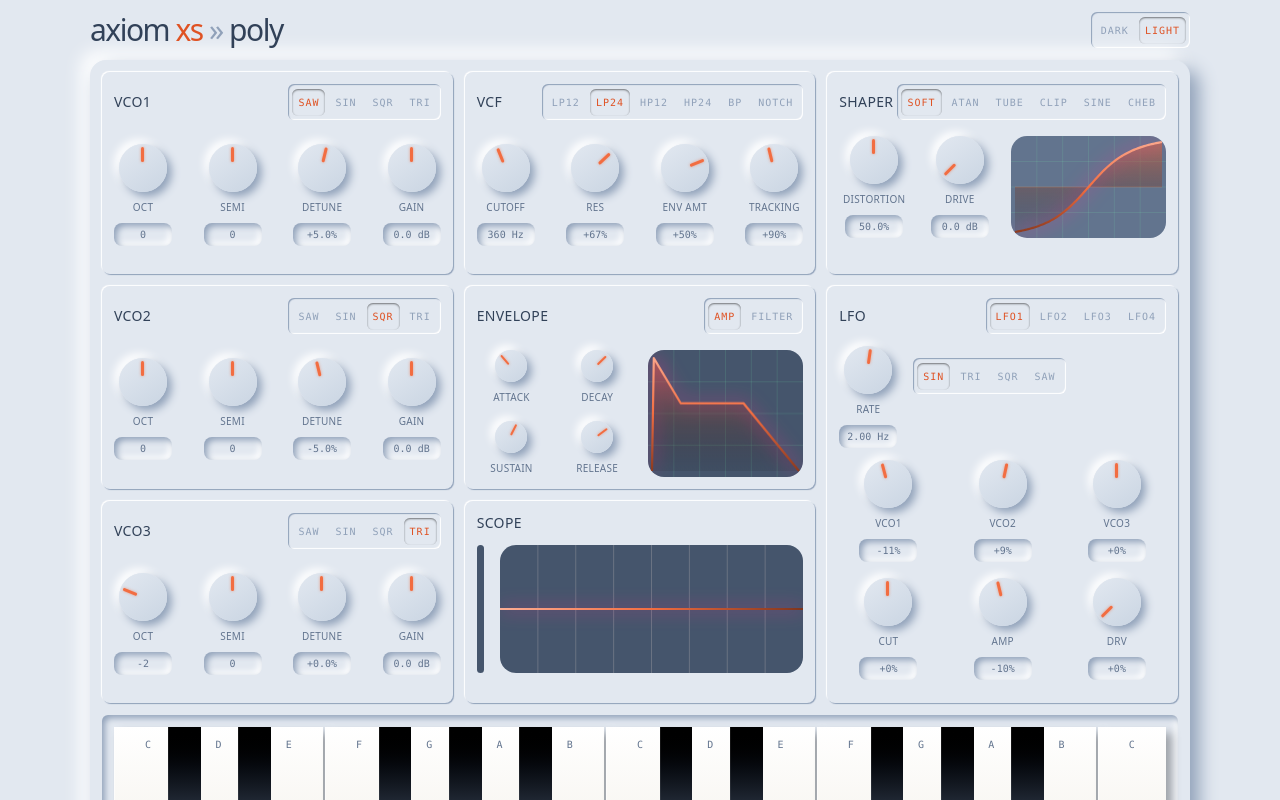
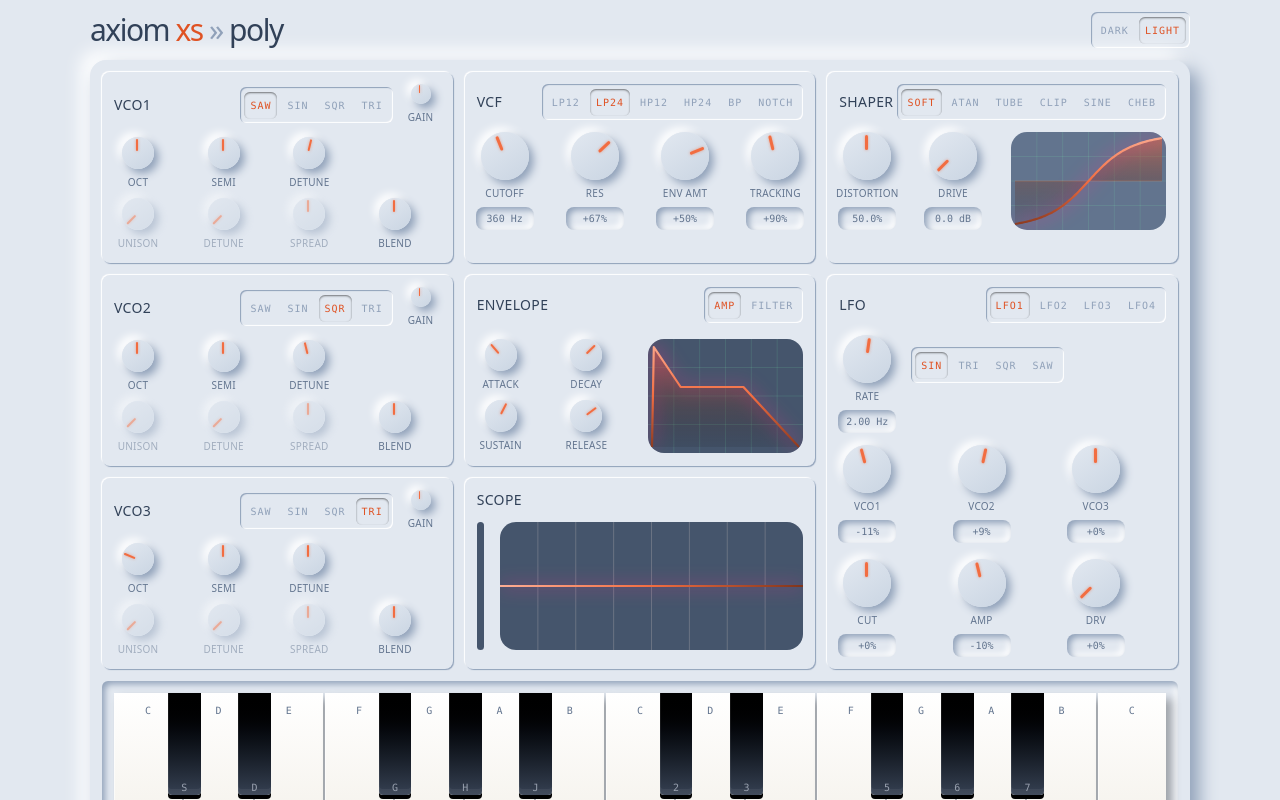
Before and after one commit to svandriel/axiom-synth, a Vue app in the folder app/: page / in a window 1280 px wide. Shown: the top 800 px of the page. Built offline with nearby package versions, Linux system fonts and the light colour scheme.

Commit message:
feat(ui): restyle oscillator panel and add unison placeholders

```diff
--- a/app/src/components/EnvelopePanel.vue
+++ b/app/src/components/EnvelopePanel.vue
@@ -3,7 +3,7 @@
     <template #top-right>
       <Toggle :values="envelopes" v-model="current" />
     </template>
-    <div class="mt-4 grid grid-cols-4 grid-rows-2 gap-4">
+    <div class="mt-4 grid grid-cols-4 grid-rows-2 gap-x-4 gap-y-2">
       <Knob
         class="col-start-1 row-start-1"
         size="sm"
--- a/app/src/components/FilterPanel.vue
+++ b/app/src/components/FilterPanel.vue
@@ -3,11 +3,10 @@
     <template #top-right>
       <Toggle v-model="type" :values="types" />
     </template>
-    <div class="mt-3 flex flex-row justify-between gap-4">
+    <div class="flex flex-row justify-between gap-4">
       <Knob
         label="Cutoff"
         v-model="cutoff"
-        class="mt-3"
         size="md"
         :from="20"
         :to="20000"
@@ -18,7 +17,6 @@
       <Knob
         label="Res"
         v-model="resonance"
-        class="mt-3"
         size="md"
         :from="0"
         :to="1"
@@ -28,7 +26,6 @@
       <Knob
         label="Env Amt"
         v-model="envAmount"
-        class="mt-3"
         size="md"
         :from="-1"
         :to="1"
@@ -38,7 +35,6 @@
       <Knob
         label="Tracking"
         v-model="tracking"
-        class="mt-3"
         size="md"
         :from="0"
         :to="2"
--- a/app/src/components/Knob.vue
+++ b/app/src/components/Knob.vue
@@ -1,6 +1,14 @@
 <template>
   <div
-    class="knob-block flex touch-none flex-col items-center gap-2"
+    class="knob-block flex touch-none flex-col items-center gap-1.5 text-2xs"
+    :class="{
+      'opacity-50': props.disabled,
+      'w-20': size === 'lg',
+      'w-14': size === 'md',
+      'w-12': size === 'sm',
+      'w-10': size === 'xs',
+    }"
+    :data-size="size"
     @pointerdown="onPointerDown"
     @pointermove="onPointerMove"
     @pointerup="release"
@@ -9,12 +17,14 @@
     @lostpointercapture="release"
   >
     <div
-      class="knob relative cursor-ns-resize rounded-full shadow-out-sm duration-200 ease-in-out outline-none dark:shadow-out-sm-dark"
+      class="knob relative rounded-full shadow-out-sm duration-200 ease-in-out outline-none dark:shadow-out-sm-dark"
       :class="{
         active,
+        'cursor-ns-resize': !props.disabled,
         'h-18 w-18': size === 'lg',
         'h-12 w-12': size === 'md',
         'h-8 w-8': size === 'sm',
+        'h-5 w-5': size === 'xs',
       }"
       role="slider"
       tabindex="0"
@@ -22,19 +32,19 @@
       :aria-valuemin="from"
       :aria-valuemax="to"
       :aria-valuenow="value"
-      :data-size="size"
       ref="knob"
       :style="{
         '--angle': `${angle}deg`,
         '--sweep-start': `${sweepStart}deg`,
         '--sweep': `${sweep}deg`,
+        '--arc-thickness': `${arcThickness}px`,
       }"
     >
       <div class="arc absolute rounded-full"></div>
       <div class="pointer absolute"></div>
     </div>
     <div
-      class="knob-label mt-0 text-2xs tracking-wide text-primary-500 dark:text-primary-400"
+      class="knob-label mt-0 tracking-wide text-primary-500 dark:text-primary-400"
     >
       <span v-if="!showValue && active">
         {{ format(value) }}
@@ -45,7 +55,7 @@
     </div>
     <div
       v-if="showValue"
-      class="knob-value rounded-lg p-1 font-mono text-2xs text-primary-500 shadow-in-sm dark:text-primary-300 dark:shadow-in-sm-dark"
+      class="knob-value rounded-lg p-1 font-mono text-primary-500 shadow-in-sm dark:text-primary-300 dark:shadow-in-sm-dark"
     >
       {{ displayValue }}
     </div>
@@ -64,8 +74,9 @@ const props = withDefaults(
     tickSize?: number;
     logBase?: number;
     format?: (value: number) => string;
-    size?: 'sm' | 'md' | 'lg';
+    size?: 'xs' | 'sm' | 'md' | 'lg';
     showValue?: boolean;
+    disabled?: boolean;
   }>(),
   {
     from: 0,
@@ -75,6 +86,7 @@ const props = withDefaults(
     format: (value: number) => `${value}`,
     size: 'lg',
     showValue: true,
+    disabled: false,
   },
 );
 const angleMin = -135; // corresponds to normalized 0
@@ -108,6 +120,14 @@ const sweepStart = computed(() => {
 const sweep = computed(() => {
   const valueAngle = convertNormalizedToAngle(normalizedValue.value);
   return Math.abs(valueAngle - sweepZero);
+});
+
+const arcThickness = computed(() => {
+  if (props.size === 'xs') {
+    return 2;
+  } else {
+    return 4;
+  }
 });
 
 // Converts a value from the component's range to a normalized 0..1 range
@@ -147,7 +167,7 @@ let startY = 0;
 let startV = 0;
 
 function onPointerDown(e: PointerEvent) {
-  if (!knob.value) return;
+  if (props.disabled || !knob.value) return;
   startY = e.clientY;
   startV = normalizedValue.value;
   active.value = true;
@@ -156,7 +176,7 @@ function onPointerDown(e: PointerEvent) {
 }
 
 function onPointerMove(e: PointerEvent) {
-  if (!active.value) return;
+  if (props.disabled || !active.value) return;
   var dy = startY - e.clientY;
   set(startV + dy / (e.shiftKey ? 600 : 180));
 }
@@ -223,7 +243,8 @@ function resetToDefault() {
     inset 2px 2px 4px var(--color-primary-400),
     inset -2px -2px 4px var(--color-primary-100);
 }
-.knob[data-size='sm']::before {
+.knob-block[data-size='xs'] .knob::before,
+.knob-block[data-size='sm'] .knob::before {
   display: none;
 }
 
@@ -273,14 +294,20 @@ function resetToDefault() {
 
   transition: transform 0.01s ease-in-out;
 }
-.knob[data-size='sm'] .pointer {
+.knob-block[data-size='xs'] .knob .pointer {
+  width: 1.5px;
+  height: 8px;
+  transform: translateY(-100%) rotate(var(--angle)) translateY(-1px);
+}
+
+.knob-block[data-size='sm'] .knob .pointer {
   width: 2px;
   height: 12px;
   transform: translateY(-100%) rotate(var(--angle)) translateY(-2px);
 }
 
 .knob .arc {
-  inset: -6px;
+  inset: calc(-2 * var(--arc-thickness));
   background: conic-gradient(
     from var(--sweep-start),
     var(--color-accent-300) 0deg,
@@ -289,7 +316,7 @@ function resetToDefault() {
   );
   mask: radial-gradient(
     farthest-side,
-    transparent calc(100% - 4px),
+    transparent calc(100% - var(--arc-thickness)),
     #000 calc(100% - 3px)
   );
   opacity: 0.9;
@@ -301,10 +328,10 @@ function resetToDefault() {
   text-align: center;
 }
 
-.knob[data-size='md']::before {
+.knob-block[data-size='md'] .knob::before {
   inset: 5px;
 }
-.knob[data-size='md'] .pointer {
+.knob-block[data-size='md'] .knob .pointer {
   width: 3px;
   height: 15px;
   transform: translateY(-100%) rotate(var(--angle)) translateY(-6px);
--- a/app/src/components/LfoPanel.vue
+++ b/app/src/components/LfoPanel.vue
@@ -3,7 +3,7 @@
     <template #top-right>
       <Toggle v-model="selectedLfo" :values="lfoSlots" />
     </template>
-    <div class="mt-3 flex flex-row gap-4">
+    <div class="flex flex-row gap-4">
       <Knob
         v-model="rateHz"
         label="Rate"
--- a/app/src/components/OscillatorPanel.vue
+++ b/app/src/components/OscillatorPanel.vue
@@ -1,51 +1,101 @@
 <template>
   <Panel :label="label ?? 'osc'">
     <template #top-right>
-      <Toggle :values="waveForms" v-model="modelValue.waveform" />
+      <div class="flex flex-row items-center justify-between gap-2">
+        <Toggle :values="waveForms" v-model="modelValue.waveform" />
+        <Knob
+          label="Gain"
+          v-model="modelValue.gain"
+          size="xs"
+          :from="0"
+          :to="2"
+          :default="1"
+          :format="dbDisplay"
+          :show-value="false"
+        />
+      </div>
     </template>
 
-    <div class="mt-3 flex flex-row justify-between gap-4">
+    <div class="grid grid-cols-4 grid-rows-2 gap-4 gap-y-2">
       <Knob
         label="Oct"
         v-model="modelValue.octave"
-        class="mt-3"
-        size="md"
+        size="sm"
         :from="-4"
         :to="4"
         :default="0"
         :tick-size="1"
         :format="semiDisplay"
+        :show-value="false"
       />
       <Knob
         label="Semi"
         v-model="modelValue.semi"
-        class="mt-3"
-        size="md"
+        size="sm"
         :from="-11"
         :to="11"
         :default="0"
         :tick-size="1"
         :format="semiDisplay"
+        :show-value="false"
       />
       <Knob
         label="Detune"
         v-model="modelValue.detune"
-        class="mt-3"
-        size="md"
+        size="sm"
         :from="-50"
         :to="50"
         :default="0"
         :format="fractionDisplay(1)"
+        :show-value="false"
       />
       <Knob
-        label="Gain"
-        v-model="modelValue.gain"
-        class="mt-3"
-        size="md"
+        label="Unison"
+        v-model="unison"
+        size="sm"
+        class="row-start-2"
         :from="0"
-        :to="2"
-        :default="1"
-        :format="dbDisplay"
+        :to="8"
+        :default="0"
+        :tick-size="1"
+        :format="semiDisplay"
+        :show-value="false"
+        :disabled="true"
+      />
+      <Knob
+        label="Detune"
+        v-model="unisonDetune"
+        size="sm"
+        class="row-start-2"
+        :from="0"
+        :to="50"
+        :default="0"
+        :format="fractionDisplay(1)"
+        :show-value="false"
+        :disabled="true"
+      />
+      <Knob
+        label="Spread"
+        v-model="unisonSpread"
+        size="sm"
+        class="row-start-2"
+        :from="-50"
+        :to="50"
+        :default="0"
+        :format="fractionDisplay(1)"
+        :show-value="false"
+        :disabled="true"
+      />
+      <Knob
+        label="Blend"
+        v-model="unisonBlend"
+        size="sm"
+        class="row-start-2"
+        :from="-50"
+        :to="50"
+        :default="0"
+        :format="fractionDisplay(1)"
+        :show-value="false"
       />
     </div>
   </Panel>
@@ -59,6 +109,7 @@ import { semiDisplay } from '../utils/semi-display.ts';
 import Knob from './Knob.vue';
 import Panel from './Panel.vue';
 import Toggle from './Toggle.vue';
+import { ref } from 'vue';
 
 defineProps<{
   label?: string;
@@ -68,6 +119,11 @@ defineModel<OscillatorConfig>({
   required: true,
 });
 
+const unison = ref(0);
+const unisonDetune = ref(0);
+const unisonSpread = ref(0);
+const unisonBlend = ref(0);
+
 const waveForms: Array<{ id: WaveFormType; label: string }> = [
   { id: 'sawtooth', label: 'Saw' },
   { id: 'sine', label: 'Sin' },
--- a/app/src/components/Panel.vue
+++ b/app/src/components/Panel.vue
@@ -6,7 +6,9 @@
       </div>
       <slot name="top-right" />
     </div>
-    <slot />
+    <div class="mt-3">
+      <slot />
+    </div>
   </div>
 </template>
 <script setup lang="ts">
--- a/app/src/components/ScopePanel.vue
+++ b/app/src/components/ScopePanel.vue
@@ -1,6 +1,6 @@
 <template>
   <Panel label="Scope">
-    <div class="mt-3 flex flex-row gap-4">
+    <div class="flex flex-row gap-4">
       <VUMeter :get-value="() => engine.meterLevel" />
       <div class="relative h-full w-full overflow-hidden rounded-2xl">
         <canvas
--- a/app/src/components/Toggle.vue
+++ b/app/src/components/Toggle.vue
@@ -1,6 +1,6 @@
 <template>
   <div
-    class="toggle-container inline-flex gap-1 rounded-md px-1 py-1 shadow-in-xs dark:shadow-in-xs-dark"
+    class="inline-flex gap-1 rounded-md px-1 py-1 shadow-in-xs dark:shadow-in-xs-dark"
   >
     <div v-for="value in values" :key="value.id">
       <button
--- a/app/src/components/WaveshaperPanel.vue
+++ b/app/src/components/WaveshaperPanel.vue
@@ -3,7 +3,7 @@
     <template #top-right>
       <Toggle v-model="type" :values="types" />
     </template>
-    <div class="mt-4 grid grid-cols-4 gap-4">
+    <div class="grid grid-cols-4 gap-4">
       <Knob
         class="col-start-1 row-start-1"
         v-model="distortionAmount"
```
